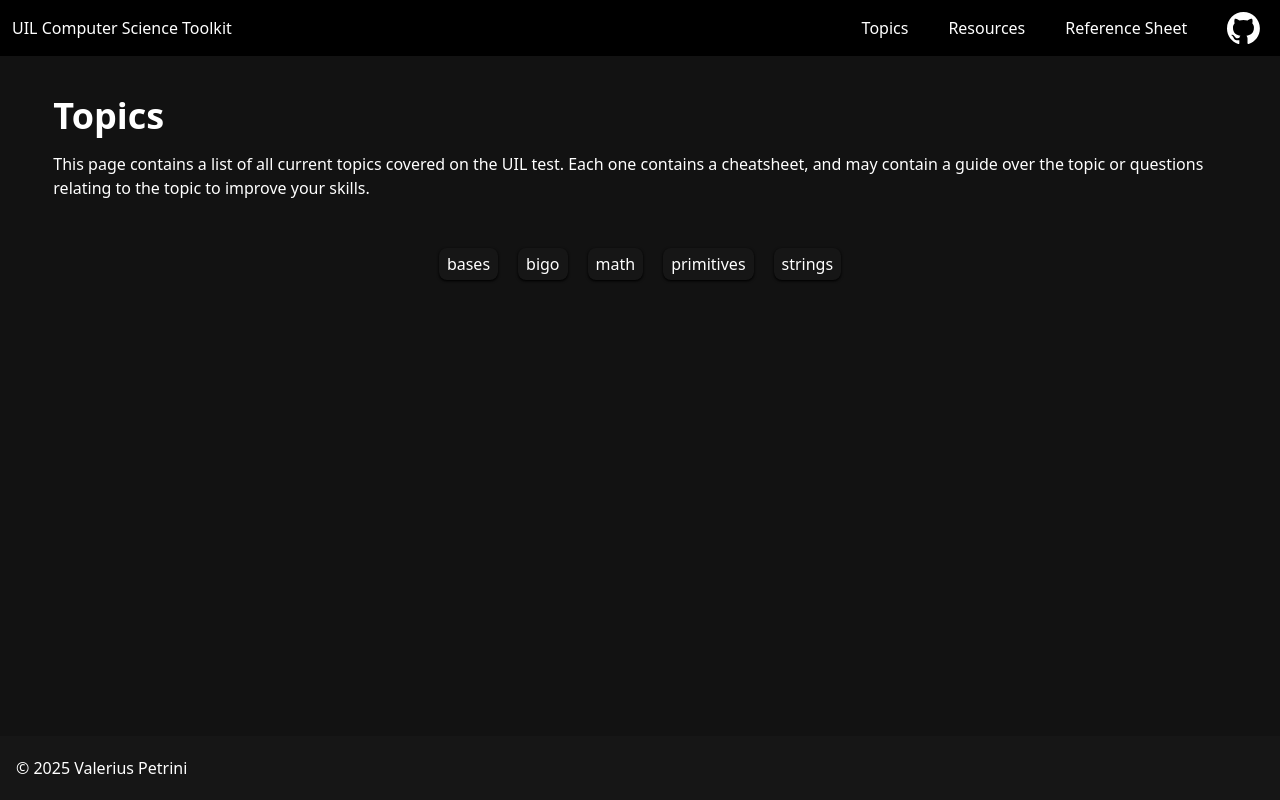
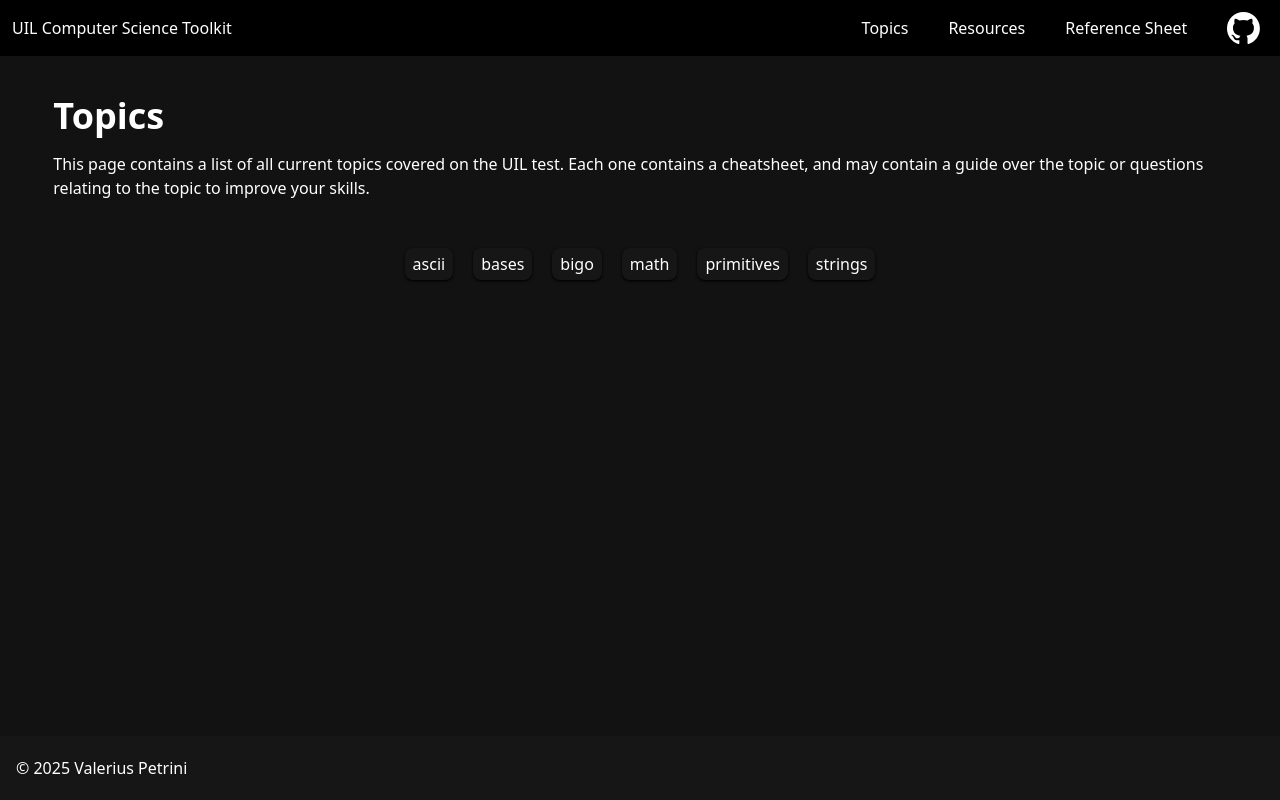
Before and after one commit to Villy-P/UIL-CS-Toolkit, a SvelteKit app: page /topics in a window 1280 px wide. Built offline with nearby package versions, Linux system fonts and the light colour scheme.

Commit message:
feat: add ASCII topic and corresponding cheatsheet

```diff
--- a/src/data/topics.ts
+++ b/src/data/topics.ts
@@ -3,6 +3,7 @@ type TopicScores = {
 };
 
 export const topics: TopicScores = {
+    ascii: 100,
     bases: 111,
     bigo: 100,
     math: 100,
--- a/src/routes/topics/[slug]/[part]/+page.svelte
+++ b/src/routes/topics/[slug]/[part]/+page.svelte
@@ -48,6 +48,8 @@
 {:else}
     {#if page.params.slug === 'bigo'}
         <h1 class="capitalize text-center py-10">BigO</h1>
+    {:else if page.params.slug === "ascii"}
+        <h1 class="capitalize text-center py-10">ASCII</h1>
     {:else}
         <h1 class="capitalize text-center py-10">{page.params.slug}</h1>
     {/if}
--- /dev/null
+++ b/static/cheatsheet/ascii.md
@@ -0,0 +1,134 @@
+# ASCII Table
+
+You can find an ASCII table [here](https://www.asciitable.com) or down below
+
+| Dec | Hx  | Oct | Char                            |
+| --- | --- | --- | ------------------------------- |
+| 0   | 00  | 000 | NUL (null)                      |
+| 1   | 01  | 001 | SOH (start of heading)          |
+| 2   | 02  | 002 | STX (start of text)             |
+| 3   | 03  | 003 | ETX (end of text)               |
+| 4   | 04  | 004 | EOT (end of transmission)       |
+| 5   | 05  | 005 | ENQ (enquiry)                   |
+| 6   | 06  | 006 | ACK (acknowledge)               |
+| 7   | 07  | 007 | BEL (bell)                      |
+| 8   | 08  | 010 | BS (backspace)                  |
+| 9   | 09  | 011 | TAB (horizontal tab)            |
+| 10  | 0A  | 012 | LF (line feed)                  |
+| 11  | 0B  | 013 | VT (vertical tab)               |
+| 12  | 0C  | 014 | FF (form feed)                  |
+| 13  | 0D  | 015 | CR (carriage return)            |
+| 14  | 0E  | 016 | SO (shift out)                  |
+| 15  | 0F  | 017 | SI (shift in)                   |
+| 16  | 10  | 020 | DLE (data link escape)          |
+| 17  | 11  | 021 | DC1 (device control 1)          |
+| 18  | 12  | 022 | DC2 (device control 2)          |
+| 19  | 13  | 023 | DC3 (device control 3)          |
+| 20  | 14  | 024 | DC4 (device control 4)          |
+| 21  | 15  | 025 | NAK (negative acknowledge)      |
+| 22  | 16  | 026 | SYN (synchronous idle)          |
+| 23  | 17  | 027 | ETB (end of transmission block) |
+| 24  | 18  | 030 | CAN (cancel)                    |
+| 25  | 19  | 031 | EM (end of medium)              |
+| 26  | 1A  | 032 | SUB (substitute)                |
+| 27  | 1B  | 033 | ESC (escape)                    |
+| 28  | 1C  | 034 | FS (file separator)             |
+| 29  | 1D  | 035 | GS (group separator)            |
+| 30  | 1E  | 036 | RS (record separator)           |
+| 31  | 1F  | 037 | US (unit separator)             |
+| 32  | 20  | 040 | Space                           |
+| 33  | 21  | 041 | !                               |
+| 34  | 22  | 042 | "                               |
+| 35  | 23  | 043 | #                               |
+| 36  | 24  | 044 | $                               |
+| 37  | 25  | 045 | %                               |
+| 38  | 26  | 046 | &                               |
+| 39  | 27  | 047 | '                               |
+| 40  | 28  | 050 | (                               |
+| 41  | 29  | 051 | )                               |
+| 42  | 2A  | 052 | \*                              |
+| 43  | 2B  | 053 | +                               |
+| 44  | 2C  | 054 | ,                               |
+| 45  | 2D  | 055 | -                               |
+| 46  | 2E  | 056 | .                               |
+| 47  | 2F  | 057 | /                               |
+| 48  | 30  | 060 | 0                               |
+| 49  | 31  | 061 | 1                               |
+| 50  | 32  | 062 | 2                               |
+| 51  | 33  | 063 | 3                               |
+| 52  | 34  | 064 | 4                               |
+| 53  | 35  | 065 | 5                               |
+| 54  | 36  | 066 | 6                               |
+| 55  | 37  | 067 | 7                               |
+| 56  | 38  | 070 | 8                               |
+| 57  | 39  | 071 | 9                               |
+| 58  | 3A  | 072 | :                               |
+| 59  | 3B  | 073 | ;                               |
+| 60  | 3C  | 074 | <                               |
+| 61  | 3D  | 075 | =                               |
+| 62  | 3E  | 076 | >                               |
+| 63  | 3F  | 077 | ?                               |
+| 64  | 40  | 100 | @                               |
+| 65  | 41  | 101 | A                               |
+| 66  | 42  | 102 | B                               |
+| 67  | 43  | 103 | C                               |
+| 68  | 44  | 104 | D                               |
+| 69  | 45  | 105 | E                               |
+| 70  | 46  | 106 | F                               |
+| 71  | 47  | 107 | G                               |
+| 72  | 48  | 110 | H                               |
+| 73  | 49  | 111 | I                               |
+| 74  | 4A  | 112 | J                               |
+| 75  | 4B  | 113 | K                               |
+| 76  | 4C  | 114 | L                               |
+| 77  | 4D  | 115 | M                               |
+| 78  | 4E  | 116 | N                               |
+| 79  | 4F  | 117 | O                               |
+| 80  | 50  | 120 | P                               |
+| 81  | 51  | 121 | Q                               |
+| 82  | 52  | 122 | R                               |
+| 83  | 53  | 123 | S                               |
+| 84  | 54  | 124 | T                               |
+| 85  | 55  | 125 | U                               |
+| 86  | 56  | 126 | V                               |
+| 87  | 57  | 127 | W                               |
+| 88  | 58  | 130 | X                               |
+| 89  | 59  | 131 | Y                               |
+| 90  | 5A  | 132 | Z                               |
+| 91  | 5B  | 133 | [                               |
+| 92  | 5C  | 134 | \                               |
+| 93  | 5D  | 135 | ]                               |
+| 94  | 5E  | 136 | ^                               |
+| 95  | 5F  | 137 | \_                              |
+| 96  | 60  | 140 | `                               |
+| 97  | 61  | 141 | a                               |
+| 98  | 62  | 142 | b                               |
+| 99  | 63  | 143 | c                               |
+| 100 | 64  | 144 | d                               |
+| 101 | 65  | 145 | e                               |
+| 102 | 66  | 146 | f                               |
+| 103 | 67  | 147 | g                               |
+| 104 | 68  | 150 | h                               |
+| 105 | 69  | 151 | i                               |
+| 106 | 6A  | 152 | j                               |
+| 107 | 6B  | 153 | k                               |
+| 108 | 6C  | 154 | l                               |
+| 109 | 6D  | 155 | m                               |
+| 110 | 6E  | 156 | n                               |
+| 111 | 6F  | 157 | o                               |
+| 112 | 70  | 160 | p                               |
+| 113 | 71  | 161 | q                               |
+| 114 | 72  | 162 | r                               |
+| 115 | 73  | 163 | s                               |
+| 116 | 74  | 164 | t                               |
+| 117 | 75  | 165 | u                               |
+| 118 | 76  | 166 | v                               |
+| 119 | 77  | 167 | w                               |
+| 120 | 78  | 170 | x                               |
+| 121 | 79  | 171 | y                               |
+| 122 | 7A  | 172 | z                               |
+| 123 | 7B  | 173 | {                               |
+| 124 | 7C  | 174 | \|                              |
+| 125 | 7D  | 175 | }                               |
+| 126 | 7E  | 176 | ~                               |
+| 127 | 7F  | 177 | DEL                             |
```
